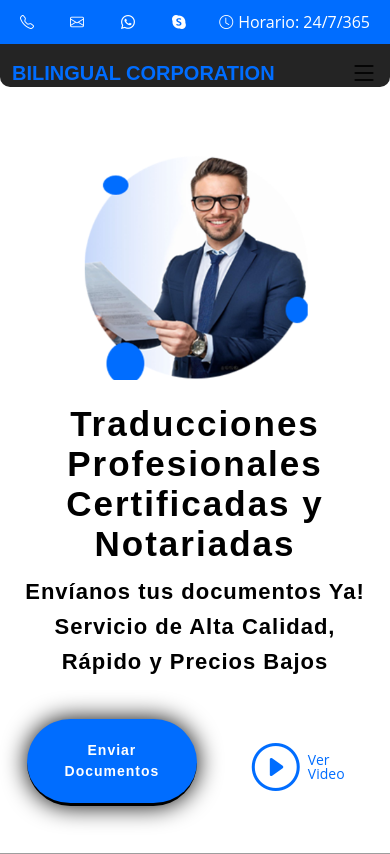
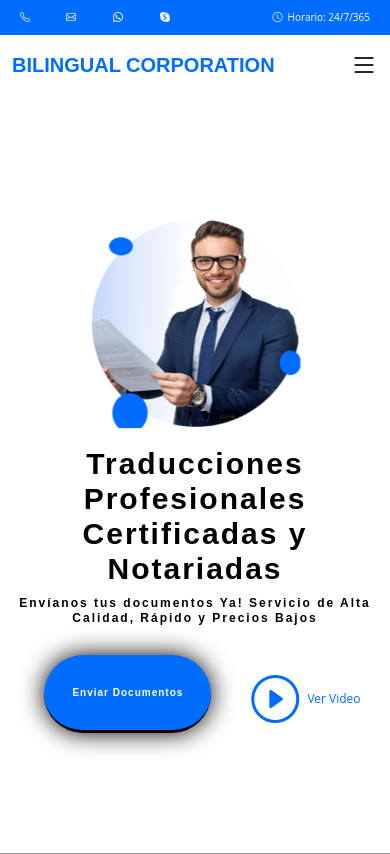
Before and after one commit to KCodeXPro/bilingualcorporation, a Django app: page / in a window 390 px wide. Shown: the top 854 px of the page. Run offline with Django 5.2, Linux system fonts and the light colour scheme; some libraries are stand-ins or nearby versions; grey boxes are pictures that could not be loaded.

Commit message:
arreglo responsive

```diff
--- a/landingpage/static/landingpage/css/style.css
+++ b/landingpage/static/landingpage/css/style.css
@@ -116,6 +116,7 @@ h6 {
 .topbar .icon i {
   margin-right: 5px;
   color: #ffffff;
+  font-size: 20px;
 }
 
 .topbar .right-icon {
@@ -126,17 +127,15 @@ h6 {
 .topbar .right-icon i {
   margin-right: 5px;
   color: #ffffff;
-}
-
-
-@media (max-width: 912px) {
+  font-size: 20px;
+}
+
+
+@media (max-width: 991px) {
+
   .topbar .icon span {
     display: none;
   }
-  .topbar .icon i {
-    color: #ffffff;
-  }
-}
 
 .topbar .icon i:hover {
 transform: scale(1.5);
@@ -147,16 +146,27 @@ color: #000000;
   transform: scale(1.5);
   color: #000000;
   }
+}
 
   @media (max-width: 820px) {
 
     .topbar .icon i {
       font-size: 18px;
     }
-
     .topbar .right-icon i {
       font-size: 18px;
-  }
+    }
+    .topbar .right-icon span {
+    font-size: 18px;
+    }
+    .topbar .icon i:hover {
+    transform: scale(1.5);
+    color: #000000;
+    }
+    .topbar .right-icon i:hover {
+    transform: scale(1.5);
+    color: #000000;
+    }
 }
 
 @media (max-width: 768px) {
@@ -168,10 +178,22 @@ color: #000000;
   .topbar .right-icon i {
     font-size: 16px;
 }
-
-}
-
-@media (max-width: 390px) {
+  .topbar .right-icon span {
+    font-size: 16px;
+}
+.topbar .icon i:hover {
+transform: scale(1.5);
+color: #000000;
+}
+
+.topbar .right-icon i:hover {
+  transform: scale(1.5);
+  color: #000000;
+  }
+}
+
+
+@media (max-width: 575px) {
 
   .topbar .icon i {
     font-size: 14px;
@@ -180,10 +202,22 @@ color: #000000;
   .topbar .right-icon i {
     font-size: 14px;
 }
-
-}
-
-@media (max-width: 375px) {
+  .topbar .right-icon span {
+    font-size: 14px;
+}
+.topbar .icon i:hover {
+transform: scale(1.5);
+color: #000000;
+}
+
+.topbar .right-icon i:hover {
+  transform: scale(1.5);
+  color: #000000;
+  }
+}
+
+
+@media (max-width: 478px) {
 
     .topbar .icon i {
       font-size: 12px;
@@ -192,22 +226,45 @@ color: #000000;
     .topbar .right-icon i {
       font-size: 12px;
   }
-
-  }
-
-  @media (max-width: 360px) {
+  .topbar .right-icon span {
+    font-size: 12px;
+}
+.topbar .icon i:hover {
+transform: scale(1.5);
+color: #000000;
+}
+
+.topbar .right-icon i:hover {
+  transform: scale(1.5);
+  color: #000000;
+  }
+  }
+
+  @media (max-width: 412px) {
 
     .topbar .icon i {
-      font-size: 11px;
+      font-size: 10px;
     }
 
     .topbar .right-icon i {
       font-size: 10px;
   }
 
-  }
-
-  @media (max-width: 344px) {
+  .topbar .right-icon span {
+    font-size: 10px;
+}
+.topbar .icon i:hover {
+transform: scale(1.5);
+color: #000000;
+}
+
+.topbar .right-icon i:hover {
+  transform: scale(1.5);
+  color: #000000;
+  }
+  }
+
+  @media (max-width: 375px) {
 
     .topbar .icon i {
       font-size: 8px;
@@ -217,8 +274,11 @@ color: #000000;
       font-size: 8px;
   }
 
-  }
-
+  .topbar .right-icon span {
+    font-size: 8px;
+}
+
+  }
 /*--------------------------------------------------------------
 # Header
 --------------------------------------------------------------*/
@@ -226,7 +286,7 @@ color: #000000;
   transition: all 0.5s;
   z-index: 997;
   padding-top: 15px;
-  background-color: #242424;
+  background-color: #ffffff;
   margin-top: calc(34px + 10px);
   border-bottom-left-radius: 10px;
   border-bottom-right-radius: 10px;
@@ -262,11 +322,11 @@ color: #000000;
 
 @media (max-width: 1024px) {
   #header {
-    margin-top: 44px;
+    margin-top: calc(34px + 10px);
   }
 
   #header .logo {
-    font-size: 28px;
+    font-size: 20px;
   }
 }
 
@@ -292,7 +352,7 @@ color: #000000;
 
 @media (max-width: 768px) {
   #header {
-    margin-top: 44px;
+    margin-top: 41px;
   }
 
   #header .logo {
@@ -300,11 +360,15 @@ color: #000000;
   }
 }
 
-
+@media (max-width: 478px) {
+  #header {
+    margin-top: 38px;
+  }
+}
 
 @media (max-width: 430px) {
   #header {
-      margin-top: 44px;
+      margin-top: 36px;
   }
 
   #header .logo {
@@ -314,7 +378,7 @@ color: #000000;
 
 @media (max-width: 375px) {
   #header {
-    margin-top: 44px;
+    margin-top: 32px;
   }
 
   #header .logo {
@@ -392,7 +456,7 @@ color: #000000;
 .navbar .active,
 .navbar .active:focus,
 .navbar li:hover > a i {
-  color: #000000;
+  color: #006dff;
   font-size: 20px;
   font-weight: 600;
 }
@@ -493,6 +557,26 @@ color: #000000;
   }
 }
 
+@media (max-width: 1024px) {
+
+  .navbar #language-select {
+      font-size: 12px;
+  }
+
+  .navbar a i {
+      font-size: 18px;
+  }
+
+  .navbar a {
+      font-size: 13px;
+  }
+
+  .navbar .active {
+      font-size: 18px;
+  }
+
+  }
+
 .navbar-mobile {
   position: fixed;
   overflow: hidden;
@@ -641,6 +725,7 @@ color: #000000;
   color: #fff;
   background: #006dff;
   border-bottom: 3px solid #000;
+  text-align: center;
 }
 
 #hero .btn-enviar:hover {
@@ -680,316 +765,261 @@ color: #000000;
 color: #03118f;
 }
 
+
+
 @media (max-width: 1024px) {
-  #hero {
-    height: 90vh;
-    top: 44px;
-  }
 
   #hero h1 {
-    font-size: 44px;
-    line-height: 42px;
-    letter-spacing: 2px;
+    font-size: 50px;
+    line-height: 70px;
   }
 
   #hero h2 {
-    font-size: 20px;
-    line-height: 40px;
-    margin-bottom: 17px;
-    letter-spacing: 1px;
+    font-size: 18px;
   }
 
   #hero .btn-enviar {
-    padding: 20px 49px;
     font-size: 14px;
-    text-align: center;
   }
 
   #hero .btn-watch-video {
-    padding: 22px 49px;
     font-size: 14px;
-  }
-
-  #hero .animated {
-    animation: none;
-  }
-
-  #hero .hero-img {
-    text-align: center;
   }
 
   #hero .hero-img img {
     width: 100%;
-    margin-top: 15px;
-  }
-
-
-
+    margin-top: 0px;
+  }
 }
 
 @media (max-width: 991px) {
-  #hero {
-    height: 96vh;
-  }
 
   #hero h1 {
-    font-size: 60px;
-    line-height: 70px;
+    font-size: 45px;
+    line-height: 65px;
     text-align: center;
   }
 
   #hero h2 {
-    font-size: 32px;
-    line-height: 40px;
-    margin-bottom: 30px;
-    text-align: center;
-
+    font-size: 18px;
+    text-align: center;
   }
 
   #hero .btn-enviar {
-    padding: 20px 20px;
-    font-size: 22px;
-    text-align: center;
+    font-size: 14px;
   }
 
   #hero .btn-watch-video {
-    padding: 22px 15px;
-    font-size: 22px;
-  }
-
-  #hero .animated {
-    animation: none;
-  }
-
+    font-size: 14px;
+  }
   #hero .hero-img {
     text-align: center;
   }
-
   #hero .hero-img img {
     width: 50%;
-    margin-top: 15px;
-  }
-
-
-
+    margin-top: 0px;
+  }
 }
 
 @media (max-width: 820px) {
-  #hero {
-    height: 96vh;
-    top: 60px;
-  }
-
   #hero h1 {
-    font-size: 60px;
-    line-height: 70px;
+    font-size: 45px;
+    line-height: 65px;
     text-align: center;
   }
 
   #hero h2 {
-    font-size: 35px;
-    line-height: 45px;
-    margin-bottom: 25px;
-    text-align: center;
-  }
+    font-size: 18px;
+    text-align: center;
+  }
+
   #hero .btn-enviar {
-    padding: 17px 24px;
-    font-size: 20px;
-    text-align: center;
-  }
+    font-size: 14px;
+  }
+
   #hero .btn-watch-video {
-    padding: 17px 24px;
-    font-size: 20px;
-  }
-
+    font-size: 14px;
+  }
+
+  #hero .hero-img {
+    text-align: center;
+  }
   #hero .hero-img img {
-    width: 75%;
-    margin-top: 15px;
-  }
-
+    width: 50%;
+  }
 }
 
 @media (max-width: 768px) {
-  #hero {
-    height: 96vh;
-    top: 60px;
-  }
-
-  #hero h1 {
-    font-size: 50px;
-    line-height: 60px;
-  }
-
-  #hero h2 {
-    font-size: 25px;
-    line-height: 35px;
-    margin-bottom: 30px;
-  }
-  #hero .btn-enviar {
-    padding: 18px 15px;
-    font-size: 18px;
-    text-align: center;
-  }
-
-  #hero .btn-watch-video {
-    padding: 15px 15px;
-    font-size: 18px;
-  }
-
-  #hero .hero-img img {
-    width: 70%;
-    margin-top: 15px;
-  }
-
-}
-
-@media (max-width: 575px) {
-  #hero {
-    height: 60vh; /* Ajuste para pantallas pequeñas */
-  }
-
   #hero h1 {
     font-size: 40px;
-    line-height: 44px;
+    line-height: 45px;
+    text-align: center;
   }
 
   #hero h2 {
-    font-size: 20px;
+    font-size: 16px;
+    text-align: center;
   }
 
   #hero .btn-enviar {
-    padding: 10px 10px;
+    font-size: 14px;
+  }
+
+  #hero .btn-watch-video {
+    font-size: 14px;
+  }
+
+  #hero .hero-img {
+    text-align: center;
+  }
+  #hero .hero-img img {
+    width: 60%;
+  }
+}
+
+@media (max-width: 575px) {
+
+  #hero h1 {
+    font-size: 40px;
+    line-height: 45px;
+    text-align: center;
+  }
+
+  #hero h2 {
     font-size: 16px;
     text-align: center;
   }
 
+  #hero .btn-enviar {
+    font-size: 14px;
+  }
+
   #hero .btn-watch-video {
-    padding: 10px 10px;
-    font-size: 16px;
-  }
-
+    font-size: 14px;
+  }
+
+  #hero .hero-img {
+    text-align: center;
+  }
   #hero .hero-img img {
-    width: 80%;
-    margin-top: 15px;
-  }
-
+    width: 60%;
+  }
 }
 
 @media (max-width: 540px) {
-  #hero {
-    height: 92vh;
-    top: 44px;
-  }
-
-  #hero h1 {
-    font-size: 30px;
-    line-height: 40px;
-  }
-
-  #hero h2 {
-    font-size: 18px;
-  }
-
-  #hero .btn-enviar {
-    padding: 16px 15px;
-    font-size: 14px;
-    text-align: center;
-  }
-
-  #hero .btn-watch-video {
-    padding: 16px 15px;
-    font-size: 14px;
-  }
-
-
-  #hero .hero-img img {
-    width: 50%;
-    margin-top: 15px;
-  }
-
-}
-
-@media (max-width: 478px) {
-  #hero {
-    height: 94vh;
-
-  }
-}
-
-@media (max-width: 430px) {
-  #hero {
-    height: 112vh;
-    top: -45px;
-  }
 
   #hero h1 {
     font-size: 35px;
     line-height: 40px;
+    text-align: center;
   }
 
   #hero h2 {
-    font-size: 22px;
+    font-size: 14px;
+    text-align: center;
   }
 
   #hero .btn-enviar {
-    padding: 21px 15px;
+    font-size: 12px;
+  }
+
+  #hero .btn-watch-video {
     font-size: 14px;
-    text-align: center;
+  }
+
+
+  #hero .hero-img {
+    text-align: center;
+  }
+  #hero .hero-img img {
+    width: 60%;
+  }
+}
+
+@media (max-width: 430px) {
+  #hero h1 {
+    font-size: 35px;
+    line-height: 40px;
+    text-align: center;
+  }
+
+  #hero h2 {
+    font-size: 14px;
+    text-align: center;
+  }
+
+  #hero .btn-enviar {
+    font-size: 12px;
   }
 
   #hero .btn-watch-video {
-    padding: 16px 15px;
     font-size: 14px;
   }
 
+  #hero .hero-img {
+    text-align: center;
+  }
   #hero .hero-img img {
-    width: 75%;
-    margin-top: 15px;
+    width: 60%;
   }
 
 }
 
 @media (max-width: 412px) {
-  #hero {
-    height: 94vh; /* Ajuste para pantallas pequeñas */
-    top: 44px;
-  }
-
-
+  #hero h1 {
+    font-size: 30px;
+    line-height: 35px;
+    text-align: center;
+  }
+
+  #hero h2 {
+    font-size: 12px;
+    text-align: center;
+  }
+
+  #hero .btn-enviar {
+    font-size: 10px;
+  }
+
+  #hero .btn-watch-video {
+    font-size: 12px;
+  }
+
+  #hero .hero-img {
+    text-align: center;
+  }
+  #hero .hero-img img {
+    width: 70%;
+  }
 }
 
 @media (max-width: 375px) {
-  #hero {
-    height: 120vh; /* Ajuste para pantallas pequeñas */
-    top: -45px;
-  }
-
   #hero h1 {
-    font-size: 26px; /* Ajusta el tamaño del texto para móviles */
-    line-height: 30px;
+    font-size: 30px;
+    line-height: 35px;
+    text-align: center;
   }
 
   #hero h2 {
-    font-size: 12px; /* Ajusta el tamaño del texto para móviles */
+    font-size: 12px;
+    text-align: center;
   }
 
   #hero .btn-enviar {
-    padding: 7px 24px; /* Ajusta el padding para botones en móviles */
-    font-size: 12px; /* Ajusta el tamaño del texto para botones */
-    text-align: center;
+    font-size: 10px;
   }
 
   #hero .btn-watch-video {
-    padding: 7px 24px; /* Ajusta el padding para botones en móviles */
     font-size: 12px;
   }
 
 
+  #hero .hero-img {
+    text-align: center;
+  }
   #hero .hero-img img {
-    width: 65%;
-    margin-top: 15px;
-  }
-
+    width: 70%;
+  }
 }
 
 @keyframes up-down {
```
